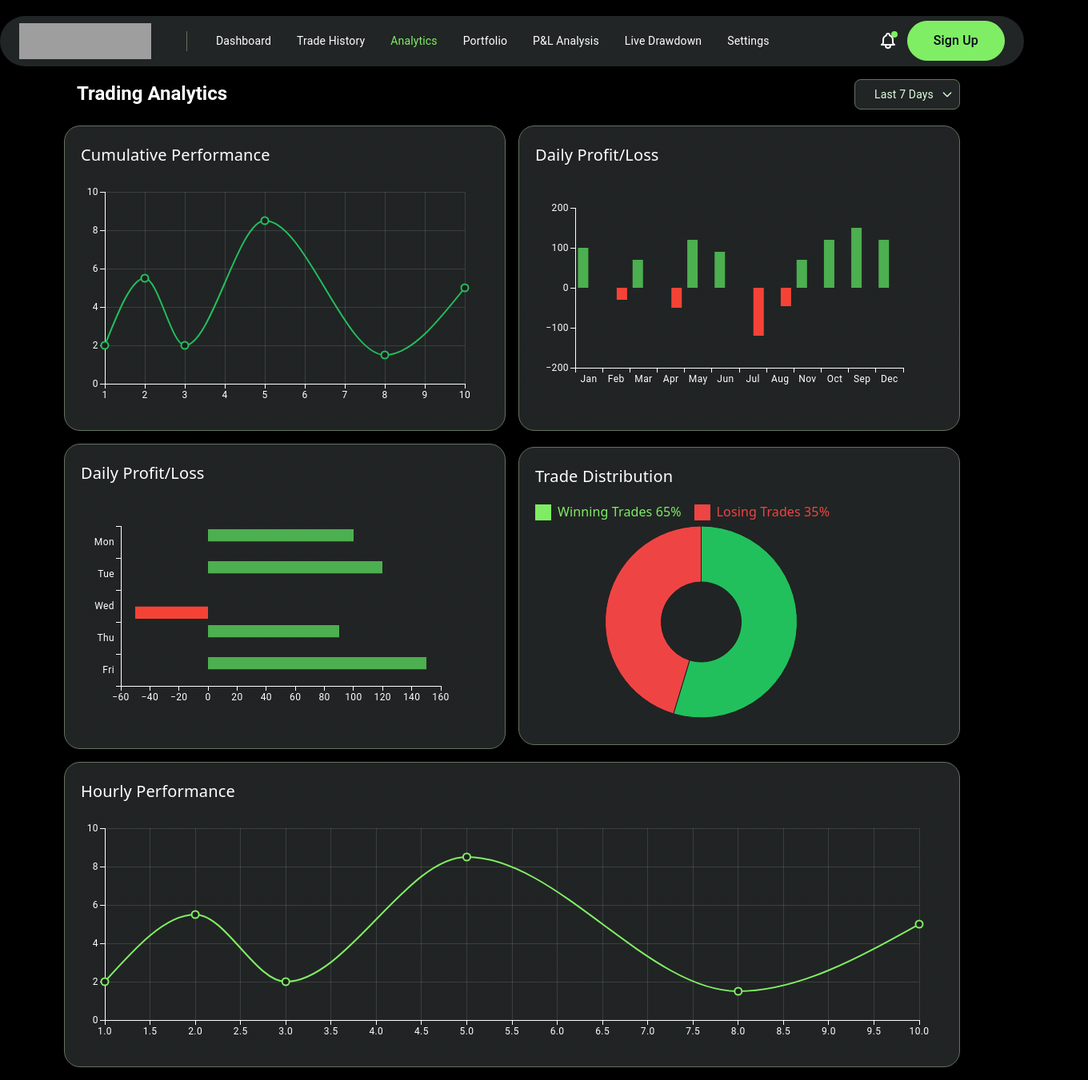
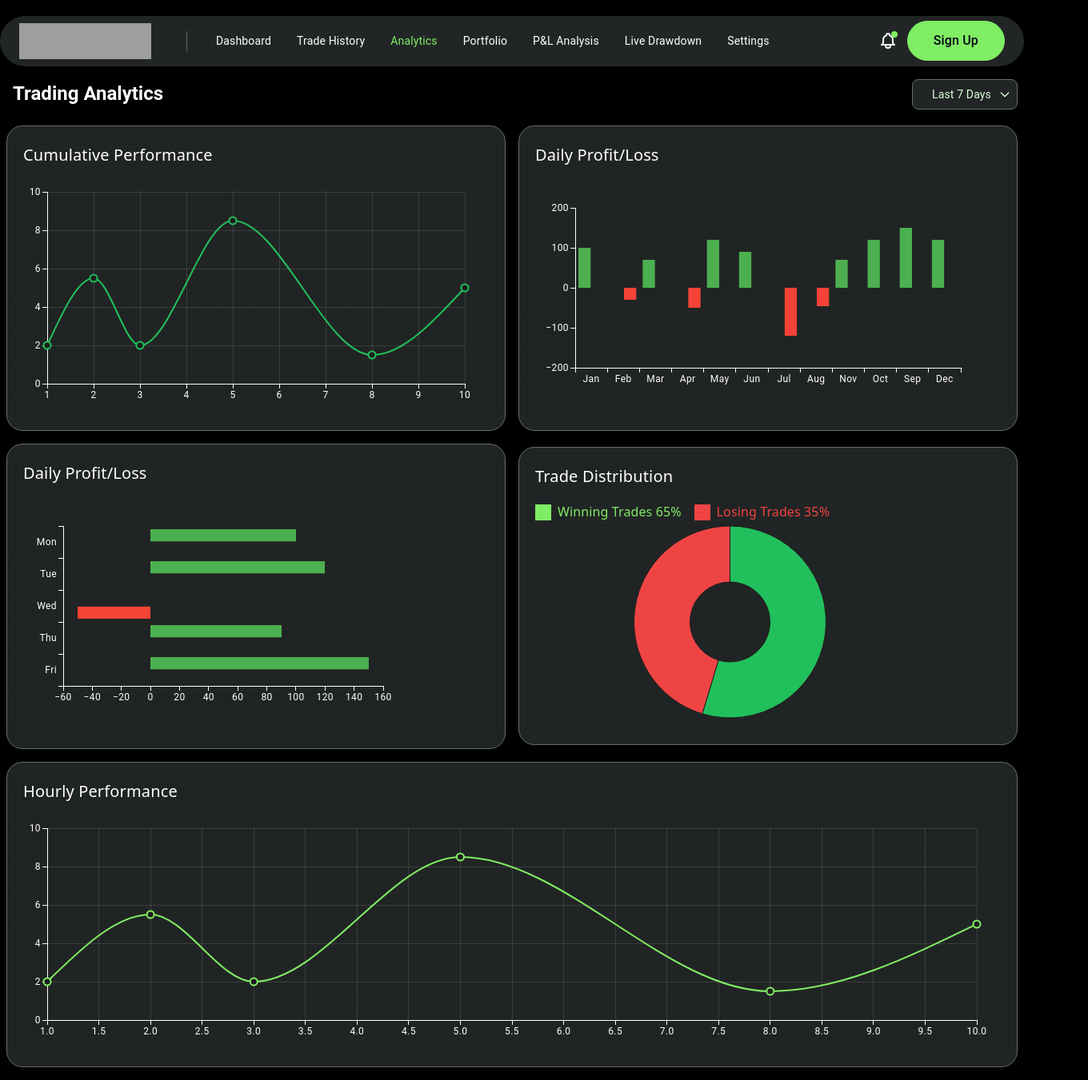
Before and after one commit to muchhar/dashboard, a React (Vite) app in the folder dashboard/: page /analytics in a window 1280 px wide. Shown: the whole page at 80% size, 1360 px wide, since content can reach past the window. Built offline with nearby package versions, Linux system fonts and the light colour scheme; grey boxes are pictures that could not be loaded.

Commit message:
ana port

```diff
--- a/dashboard/src/components/Analytics.jsx
+++ b/dashboard/src/components/Analytics.jsx
@@ -162,10 +162,10 @@ function Analytics() {
   };
 
   return (
-    <Container maxWidth={false} disableGutters  sx={{mr:6,ml:10,mt:1,  width:'100%'}} > {/* Align left with margin */}
+    <Container maxWidth={false} disableGutters  sx={{mr:1,ml:1,mt:1,  width:'100%'}} > {/* Align left with margin */}
       {/* Account Overview Title */}
-      <Stack direction="row" alignItems="center" justifyContent="space-between" spacing={2} sx={{ pt: 1,pb:0.5,mr:20 }}>
-  <Typography variant="h5" fontWeight="bold" sx={{pl:2}} >
+      <Stack direction="row" alignItems="center" justifyContent="space-between" spacing={2} sx={{ pt: 1,pb:0.5,mr:2 }}>
+  <Typography variant="h5" fontWeight="bold" sx={{pl:1}} >
   Trading Analytics
 
   </Typography>
@@ -222,7 +222,7 @@ function Analytics() {
       spacing={2} // Add spacing between cards
       alignItems="center"
       justifyContent="space-between"
-      sx={{pt:2,ml:0,mr:20}}
+      sx={{pt:2,ml:0,mr:2}}
     >
       {/* Cumulative Performance Card */}
       <Card
@@ -307,7 +307,7 @@ function Analytics() {
 
       <Stack direction={isWideScreen ? 'row' : 'column'} spacing={2}  // Add spacing between cards
       // Horizontal on wide screens, vertical on smaller screens
-       alignItems="center" justifyContent="space-between" sx={{pt:2,ml:0,mr:20}}>
+       alignItems="center" justifyContent="space-between" sx={{pt:2,ml:0,mr:2}}>
       <Card sx={{ p: 0.5, mb: 1,ml:0,my:2, boxShadow: 3,width:'100%',  backgroundColor: '#151818', borderRadius: 5,border:1,borderColor:'#637260',
 
     }}> {/* Limit width */}
@@ -377,7 +377,7 @@ function Analytics() {
       </Stack>
 
       {/* Trading Account Card */}
-       <Card sx={{ p: 0.5, mb: 1,ml:0,mr:20,my:2, boxShadow: 3,  backgroundColor: '#151818', borderRadius: 5,border:1,borderColor:'#637260',
+       <Card sx={{ p: 0.5, mb: 1,ml:0,mr:2,my:2, boxShadow: 3,  backgroundColor: '#151818', borderRadius: 5,border:1,borderColor:'#637260',
 
     }}> {/* Limit width */}
      <CardContent>
--- a/dashboard/src/components/Portfolio.jsx
+++ b/dashboard/src/components/Portfolio.jsx
@@ -124,10 +124,10 @@ function Portfolio() {
     setSymobl(event.target.value);
   };
   return (
-    <Container maxWidth={false} disableGutters  sx={{ ml: 8,mt:1}} > {/* Align left with margin */}
+    <Container maxWidth={false} disableGutters  sx={{ ml: 1,mt:1}} > {/* Align left with margin */}
       {/* Account Overview Title */}
-      <Stack direction="row" alignItems="center" justifyContent="space-between" spacing={2} sx={{ pt: 1 ,mr:18}}>
-  <Typography variant="h5" fontWeight="bold" sx={{pl:4}} >
+      <Stack direction="row" alignItems="center" justifyContent="space-between" spacing={2} sx={{ pt: 1 ,mr:2}}>
+  <Typography variant="h5" fontWeight="bold" sx={{pl:3}} >
   Portfolio Overview
   </Typography>
   <Box>
@@ -181,7 +181,7 @@ function Portfolio() {
     </Box>
 </Stack>
 
-<Card sx={{ p: 0.5, mb: 1,ml:2,my:2,mr:18, boxShadow: 3,  backgroundColor: '#151818', borderRadius: 5,border:1,borderColor:'#637260',
+<Card sx={{ p: 0.5, mb: 1,ml:2,my:2,mr:2, boxShadow: 3,  backgroundColor: '#151818', borderRadius: 5,border:1,borderColor:'#637260',
 
     }}> {/* Limit width */}
      <CardContent>
@@ -453,7 +453,7 @@ function Portfolio() {
 
       </CardContent>
    </Card>
-   <Card sx={{ p: 0.5, mb: 1,ml:2,my:2,mr:18, boxShadow: 3,width:'100%',  backgroundColor: '#151818', borderRadius: 5,border:1,borderColor:'#637260',
+   <Card sx={{ p: 0.5, mb: 1,ml:2,my:2,mr:2, boxShadow: 3,width:'100%',  backgroundColor: '#151818', borderRadius: 5,border:1,borderColor:'#637260',
 
     }}> {/* Limit width */}
      <CardContent>
@@ -487,7 +487,7 @@ function Portfolio() {
 
 
 
-            <Card sx={{ p: 0.5, mb: 1,ml:2,my:2,mr:18, boxShadow: 3,  backgroundColor: '#151818', borderRadius: 5,border:1,borderColor:'#637260',
+            <Card sx={{ p: 0.5, mb: 1,ml:2,my:2,mr:2, boxShadow: 3,  backgroundColor: '#151818', borderRadius: 5,border:1,borderColor:'#637260',
 
     }}> {/* Limit width */}
      <CardContent>
```
